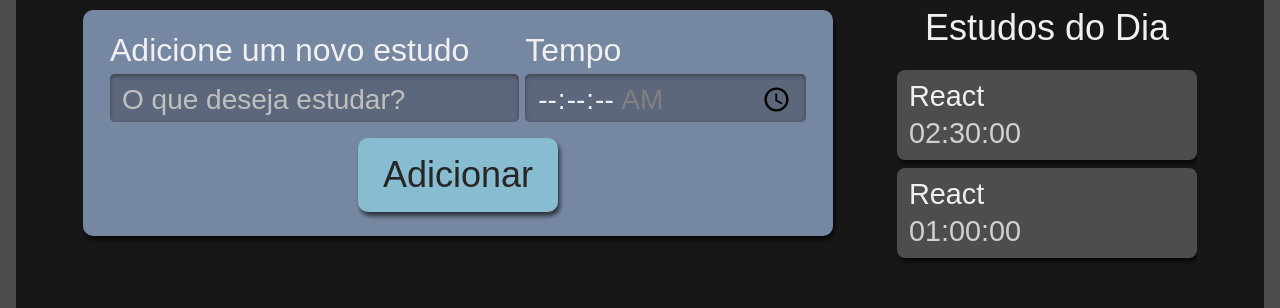
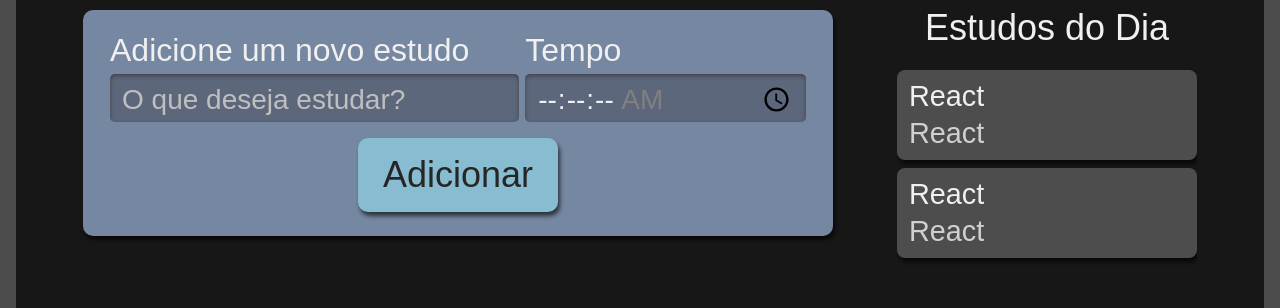
Before and after one commit to Esspio/Alura_Studies, a React (Create React App) app: page / in a window 1280 px wide. Shown: the part 262-570 px from the top of the page. Built offline with nearby package versions, Linux system fonts and the light colour scheme.

Commit message:
Transformando o Li em um Component

```diff
--- /dev/null
+++ b/src/components/Lista/Item/index.tsx
@@ -0,0 +1,10 @@
+import style from '../lista.module.scss';
+
+export default function Item({tarefa, tempo} : {tarefa: string, tempo: string}){
+    return(
+        <li className={style.item}>
+            <h3>{tarefa}</h3>
+            <span>{tarefa} </span>
+        </li>
+    )
+}
--- a/src/components/Lista/index.tsx
+++ b/src/components/Lista/index.tsx
@@ -1,3 +1,4 @@
+import Item from './Item';
 import style from './lista.module.scss';
 
 function Lista(){
@@ -18,10 +19,7 @@
             <h2>Estudos do Dia</h2>
             <ul>
                 {tarefas.map((tarefa, index) => (
-                    <li key={index} className={style.item}>
-                        <h3>{tarefa.nome}</h3>
-                        <span>{tarefa.tempo} </span>
-                    </li>
+                    <Item key={index} tarefa={tarefa.nome} tempo={tarefa.tempo}/>
                 ))}
             </ul>
         </aside>
```
